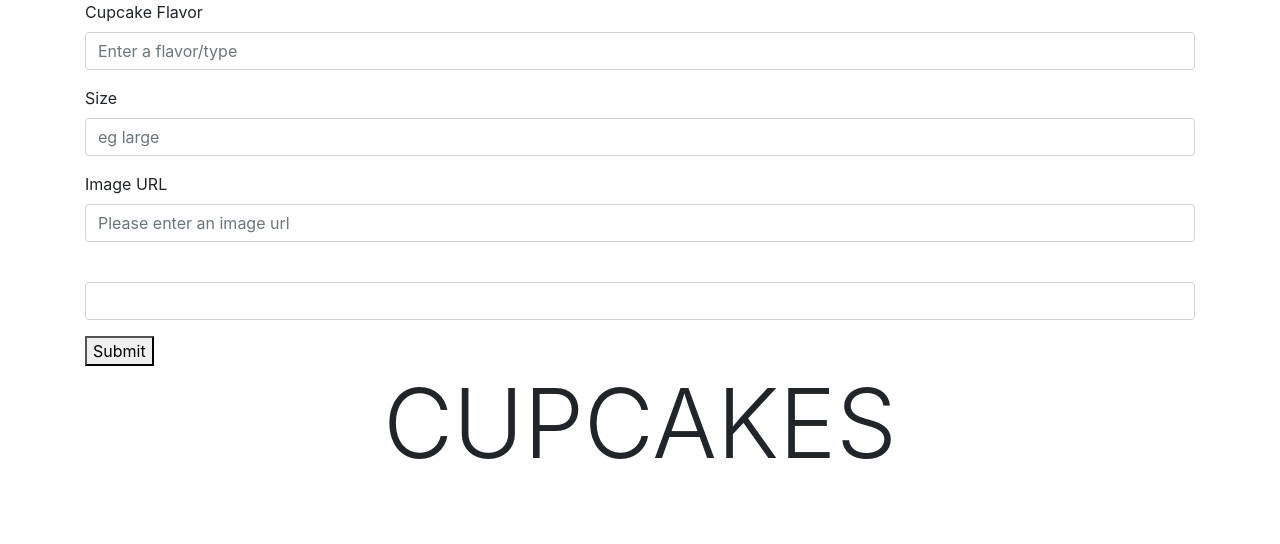
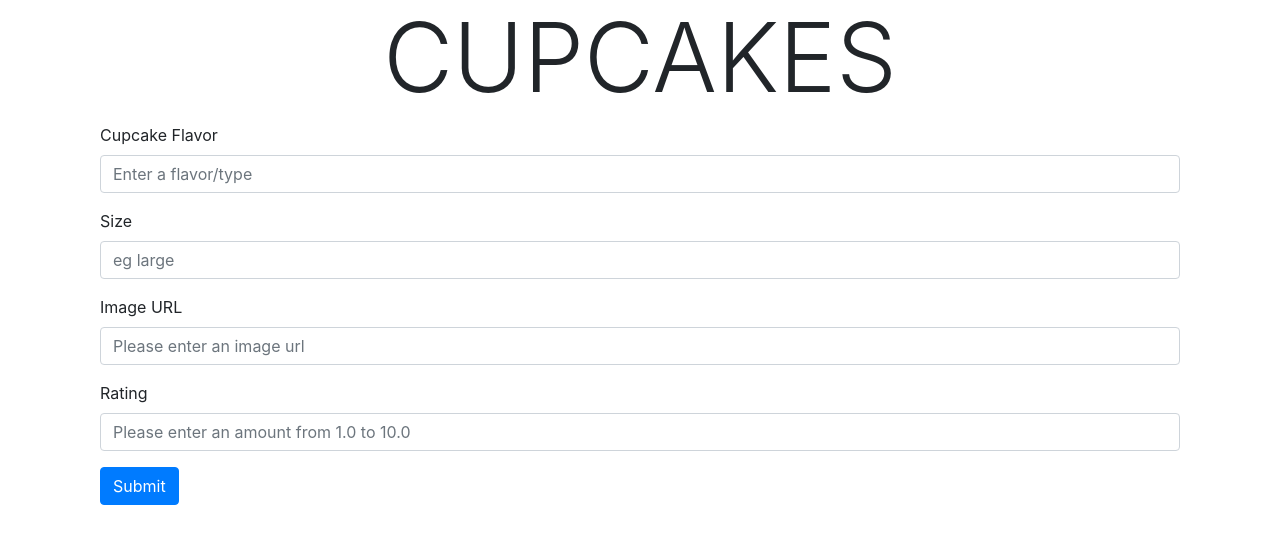
Before and after one commit to pmbyrd/cupcakes, a Flask app: page / in a window 1280 px wide. Shown: the top 544 px of the page. Run offline with Flask 3, Linux system fonts and the light colour scheme; some libraries are stand-ins or nearby versions.

Commit message:
basic javascript completed

```diff
--- a/static/cupcakes.js
+++ b/static/cupcakes.js
@@ -1 +1,21 @@
 // TODO get form elements from the page
+console.log("hello")
+
+const baseUrl = "http://127.0.0.1:5000/"
+
+// *get values from the form
+$("cupcake-form").on("submit", async function () {
+    let flavor = $("flavor-input").val()
+    let rating = $("rating-input").val()
+    let size = $("size-input").val()
+    let image = $("image-input").val()
+    // *async request **** match the route as it is set on the backend **** pass in the params from the form as the post
+    const resp = await axios.post('${baseUrl}'/cupcakes, {
+        flavor,
+        rating,
+        size,
+        image
+    })
+
+
+})
--- a/templates/index.html
+++ b/templates/index.html
@@ -21,28 +21,29 @@
 
   <!-- TODO loop over cupcakes -->
   <div class="container">
-    <form method="post">
+    <h1 class="display-1 text-center">CUPCAKES</h1>
+  <div class="container justify-content-center">
+    <form class="cupcake-form">
       <div class="form-group">
         <label for="flavor">Cupcake Flavor</label>
-        <input type="text" name="flavor" class="form-control" placeholder="Enter a flavor/type">
+        <input type="text" name="flavor" class="flavor-input form-control" placeholder="Enter a flavor/type">
       </div>
       <div class="form-group">
         <label for="size">Size</label>
-        <input type="text" name="size" class="form-control" placeholder="eg large">
+        <input type="text" name="size" class="size-input form-control" placeholder="eg large">
       </div>
       <div class="form-group">
         <label for="image">Image URL</label>
-        <input type="text" name="image" class="form-control" placeholder="Please enter an image url">
+        <input type="text" name="image" class="image-input form-control" placeholder="Please enter an image url">
       </div>
       <div class="form-group">
-        <label for="Rating"></label>
-        <input type="number" step="0.5" min="1" max="10" name="text" class="form-control" >
+        <label for="Rating">Rating</label>
+        <input type="number" step="0.5" min="1" max="10" name="text" class="number-input form-control" placeholder="Please enter an amount from 1.0 to 10.0" >
       </div>
-      <button btn btn-primary>Submit</button>
+      <button class="submit-btn btn btn-primary">Submit</button>
     </form>
   </div>
-  <div class="container">
-     <h1 class="display-1 text-center">CUPCAKES</h1>
+
 
      <div class="container">
         <div class="row row-cols-2">
```
